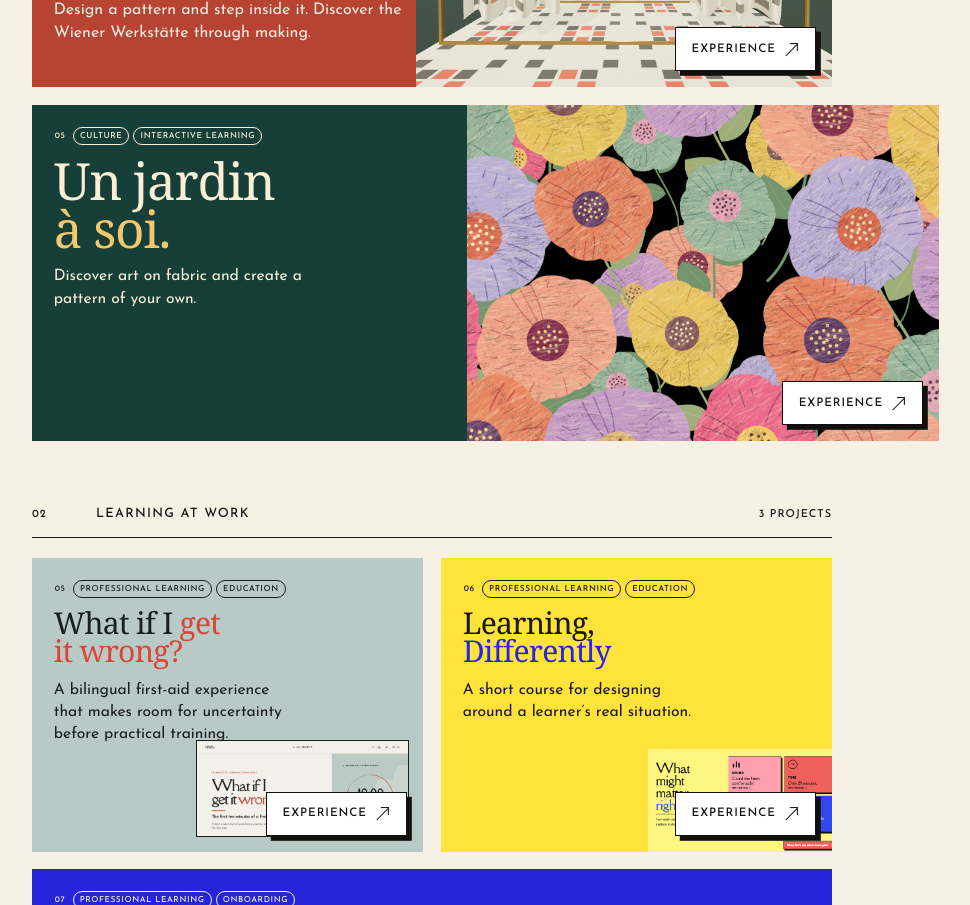
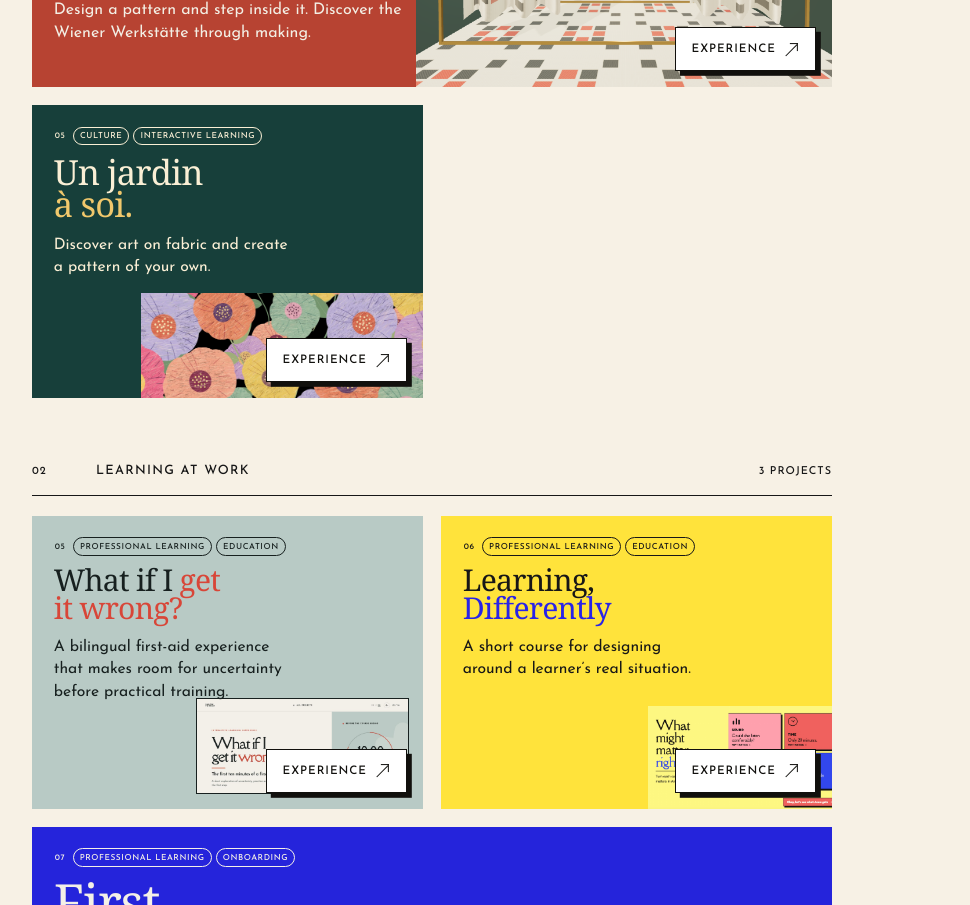
Before and after one commit to salonformat/salon-format-portfolio, an Astro site: page / in a window 1280 px wide. Shown: the part 1614-2519 px from the top of the page, without its empty margins (208-1178 px from the left). Built offline with nearby package versions, Linux system fonts and the light colour scheme; Astro itself is replaced by a stand-in of ours; a web font is replaced by a local one.

Commit message:
Match Jardin tile to standard desktop card size

```diff
--- a/src/styles/project-system.css
+++ b/src/styles/project-system.css
@@ -145,3 +145,11 @@
 
 .project-group--culture .project-tile--jardin{grid-column:1/-1;aspect-ratio:2.7/1;min-height:21rem}.project-group--culture .project-tile--jardin .tile-copy{max-width:48%}.project-group--culture .project-tile--jardin .tile-copy>p:last-child{max-width:28ch}.project-group--culture .project-tile--jardin h3{font-size:clamp(2.8rem,4vw,4rem)}
 @media(max-width:900px){.project-group--culture .project-tile--jardin{grid-column:1;aspect-ratio:auto;min-height:35rem}.project-group--culture .project-tile--jardin .tile-copy{max-width:100%}.project-group--culture .project-tile--jardin .tile-art{left:0;top:53%}}
+
+/* Keep Jardin at the same desktop size as the other standard project cards. */
+@media (min-width:901px) {
+  .project-group--culture .project-tile--jardin { grid-column:auto; grid-row:auto; aspect-ratio:4/3; min-height:0; }
+  .project-group--culture .project-tile--jardin .tile-copy { max-width:72%; }
+  .project-group--culture .project-tile--jardin h3 { font-size:clamp(1.9rem,2.7vw,3.25rem); }
+  .project-group--culture .project-tile--jardin .tile-art { inset:64% 0 0 28%; }
+}
```
